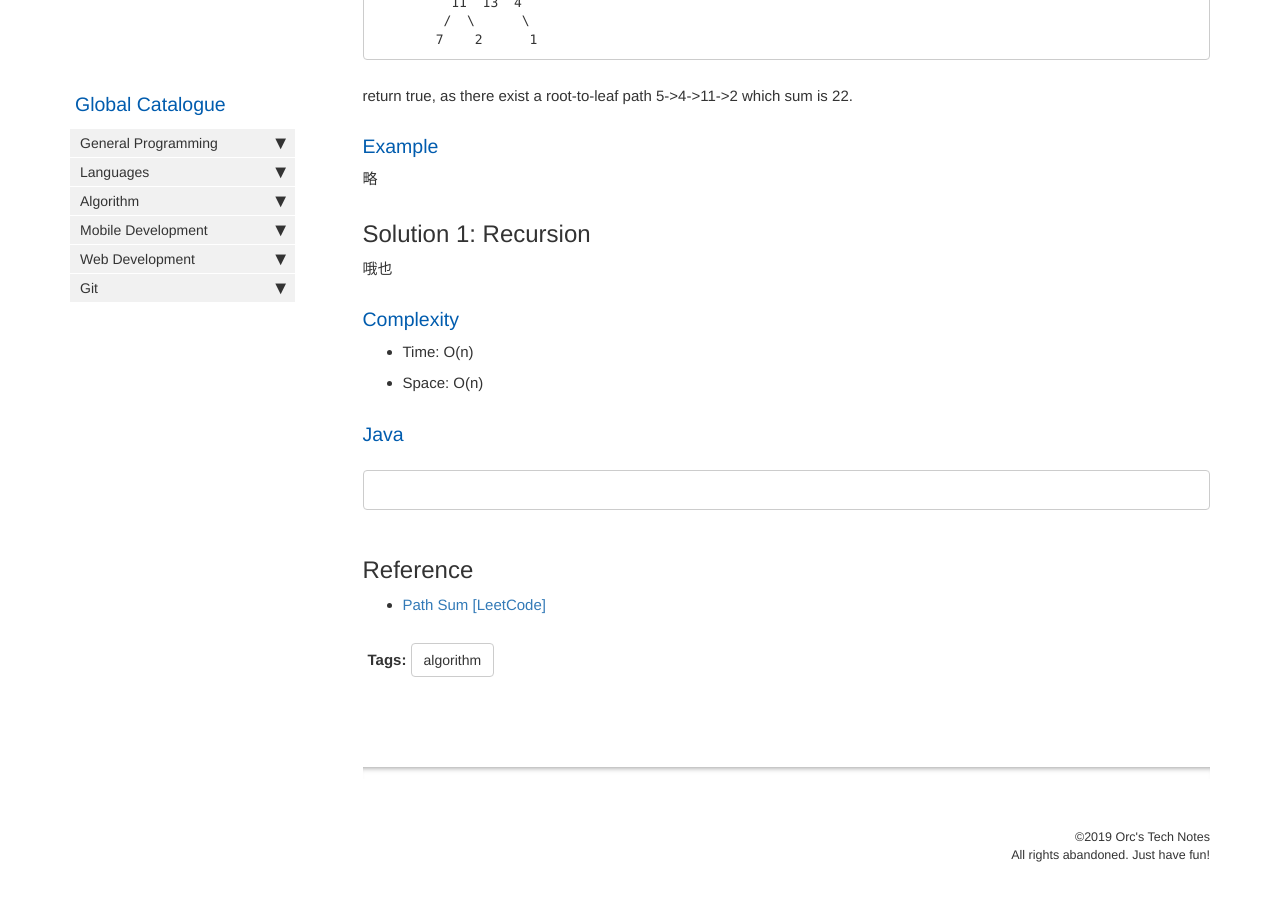
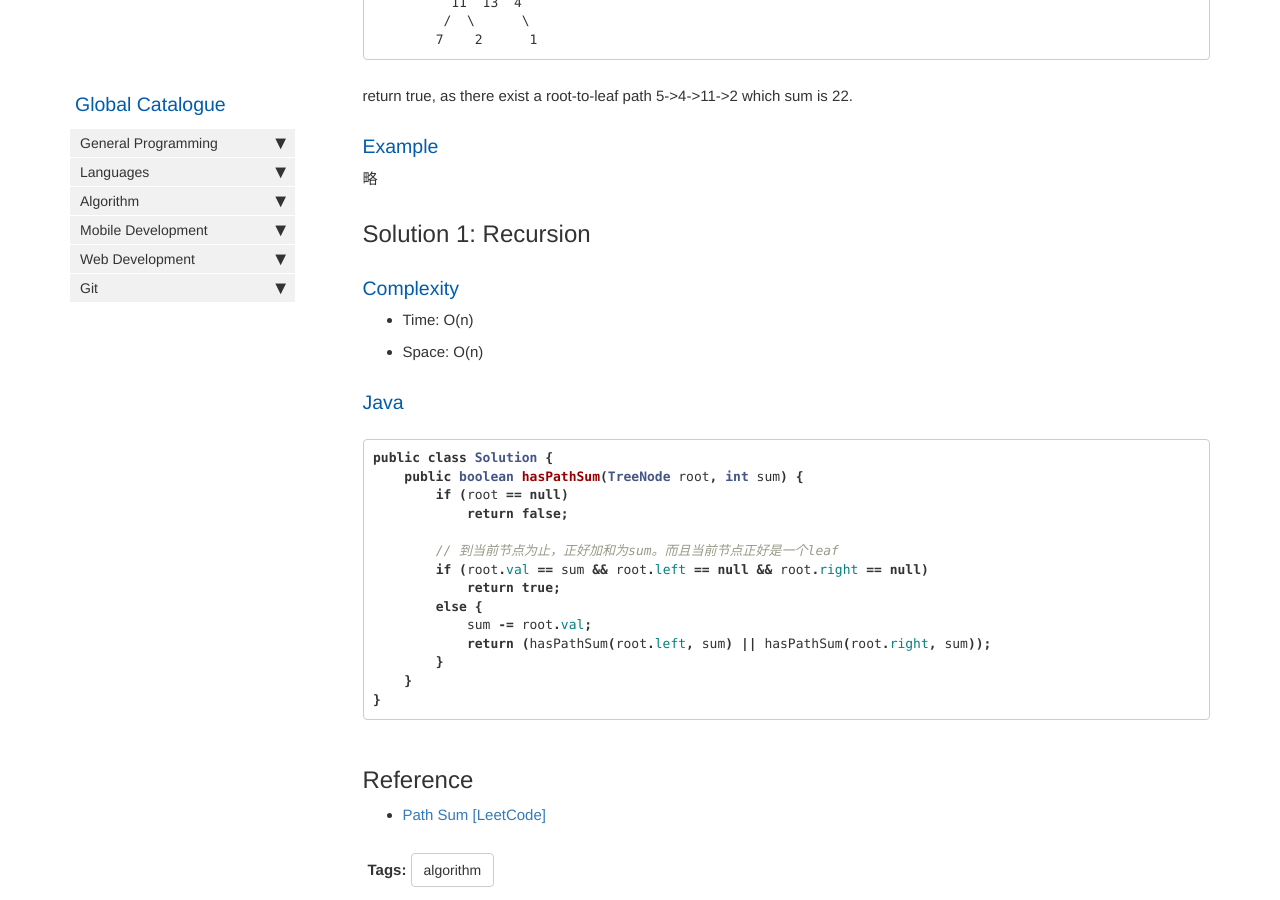
Before and after one commit to HungryOrc/hungryorc.github.io, a Jekyll site: the page built from pages/algorithm/algorithm_binaryTreePathSum_rootToLeaf_equalsTarget.md, in a window 1280 px wide and 900 px high, scrolled down 646 px. Built offline with Jekyll 4.4.1, drawn with Linux system fonts in a browser that asks for light colours; nearby versions of some CDN libraries; comment, search, counter and statistics services are not loaded.

Commit message:
Update algorithm_binaryTreePathSum_rootToLeaf_equalsTarget.md

````diff
--- a/pages/algorithm/algorithm_binaryTreePathSum_rootToLeaf_equalsTarget.md
+++ b/pages/algorithm/algorithm_binaryTreePathSum_rootToLeaf_equalsTarget.md
@@ -36,7 +36,6 @@ return true, as there exist a root-to-leaf path 5->4->11->2 which sum is 22.
 略
 
 ## Solution 1: Recursion
-哦也
 
 ### Complexity
 * Time: O(n)
@@ -44,7 +43,20 @@ return true, as there exist a root-to-leaf path 5->4->11->2 which sum is 22.
 
 ### Java
 ```java
+public class Solution {
+    public boolean hasPathSum(TreeNode root, int sum) {
+        if (root == null)
+            return false;
 
+        // 到当前节点为止，正好加和为sum。而且当前节点正好是一个leaf
+        if (root.val == sum && root.left == null && root.right == null)
+            return true;
+        else {
+            sum -= root.val;
+            return (hasPathSum(root.left, sum) || hasPathSum(root.right, sum));
+        }
+    }
+}
 ```
 
 ## Reference
````
